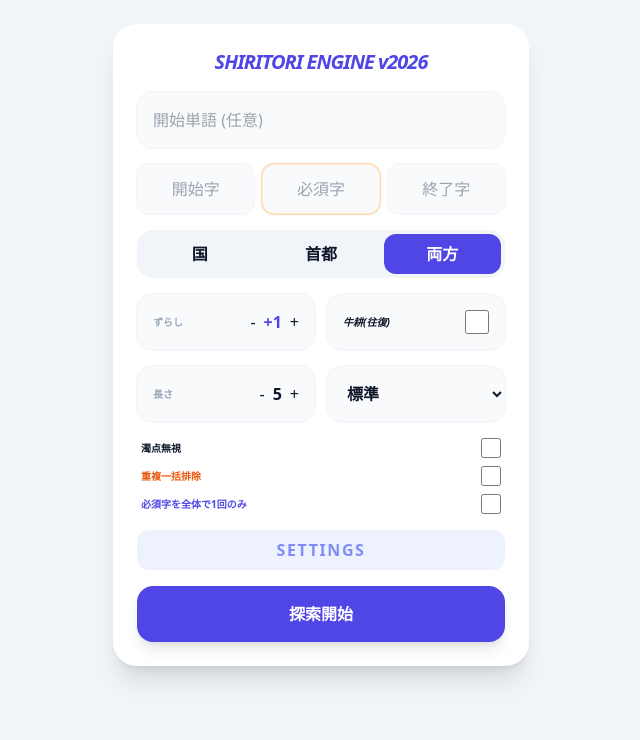
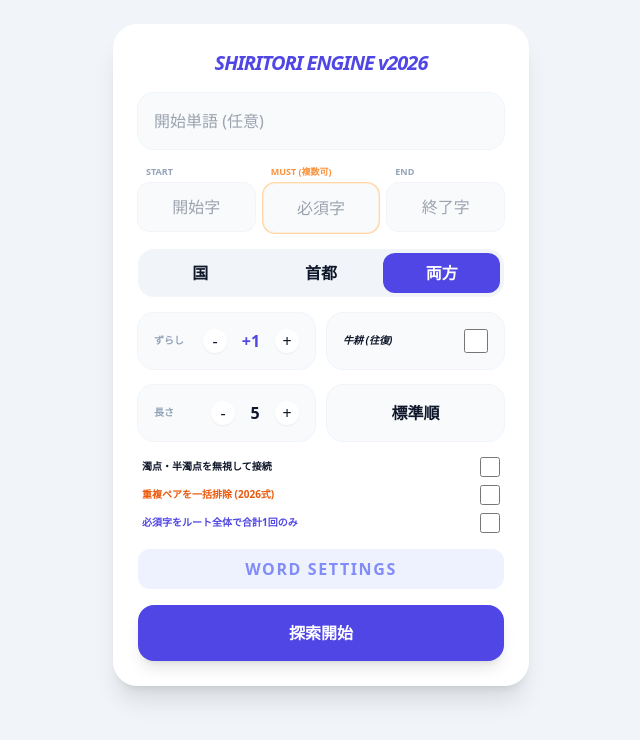
Before and after one commit to xjrstjrwvg-commits/pyongyang-, a Flask app: page / in a window 1280 px wide. Shown: the top 740 px of the page, without its empty margins (319-959 px from the left). Run offline with Flask 3, Linux system fonts and the light colour scheme; some libraries are stand-ins or nearby versions.

Commit message:
index.html
Refactor HTML structure and enhance styles for better user experience. Added animations and improved button interactions.

```diff
--- a/templates/index.html
+++ b/templates/index.html
@@ -5,74 +5,226 @@
     <meta name="viewport" content="width=device-width, initial-scale=1.0, maximum-scale=1.0, user-scalable=no">
     <title>極・しりとり v2026</title>
     <script src="https://cdn.tailwindcss.com"></script>
-    <style>input, select, button { font-size: 16px !important; } .tab-active { background-color: #4f46e5; color: white; }</style>
+    <style>
+        input, select, button { font-size: 16px !important; }
+        .tab-active { background-color: #4f46e5; color: white; }
+        /* スムーズなフェードイン */
+        #results { animation: fadeIn 0.3s ease-out; }
+        @keyframes fadeIn { from { opacity: 0; transform: translateY(10px); } to { opacity: 1; transform: translateY(0); } }
+    </style>
 </head>
 <body class="bg-slate-100 text-slate-900 pb-20 font-sans">
     <div class="max-w-md mx-auto px-4 pt-6 space-y-4">
-        <div class="bg-white rounded-3xl shadow-xl p-6 space-y-4">
+        <!-- メイン設定カード -->
+        <div class="bg-white rounded-3xl shadow-xl p-6 space-y-4 border border-white">
             <h1 class="font-black text-indigo-600 text-center text-xl italic tracking-tighter">SHIRITORI ENGINE v2026</h1>
-            <input id="sw" oninput="toK(this)" placeholder="開始単語 (任意)" class="w-full p-4 bg-slate-50 rounded-2xl ring-1 ring-slate-100 outline-none">
+
+            <!-- 単語・文字入力エリア -->
+            <input id="sw" oninput="toK(this)" placeholder="開始単語 (任意)" class="w-full p-4 bg-slate-50 rounded-2xl ring-1 ring-slate-100 outline-none focus:ring-indigo-300 transition-all">
+
             <div class="grid grid-cols-3 gap-2">
-                <input id="sc" oninput="toK(this)" placeholder="開始字" class="p-3 bg-slate-50 rounded-xl text-center outline-none ring-1 ring-slate-100">
-                <input id="mc" oninput="toK(this)" placeholder="必須字" class="p-3 bg-slate-50 rounded-xl text-center outline-none ring-1 ring-orange-200 border border-orange-100">
-                <input id="ec" oninput="toK(this)" placeholder="終了字" class="p-3 bg-slate-50 rounded-xl text-center outline-none ring-1 ring-slate-100">
+                <div class="flex flex-col gap-1">
+                    <span class="text-[9px] font-bold text-slate-400 ml-2 uppercase">Start</span>
+                    <input id="sc" oninput="toK(this)" placeholder="開始字" class="p-3 bg-slate-50 rounded-xl text-center outline-none ring-1 ring-slate-100 focus:ring-indigo-300">
+                </div>
+                <div class="flex flex-col gap-1">
+                    <span class="text-[9px] font-bold text-orange-400 ml-2 uppercase">Must (複数可)</span>
+                    <input id="mc" oninput="toK(this)" placeholder="必須字" class="p-3 bg-slate-50 rounded-xl text-center outline-none ring-1 ring-orange-200 border border-orange-100 focus:ring-orange-400">
+                </div>
+                <div class="flex flex-col gap-1">
+                    <span class="text-[9px] font-bold text-slate-400 ml-2 uppercase">End</span>
+                    <input id="ec" oninput="toK(this)" placeholder="終了字" class="p-3 bg-slate-50 rounded-xl text-center outline-none ring-1 ring-slate-100 focus:ring-indigo-300">
+                </div>
             </div>
+
+            <!-- カテゴリ選択 -->
             <div class="grid grid-cols-3 gap-1 p-1 bg-slate-100 rounded-2xl">
-                <button onclick="setCat('countries')" id="cat-countries" class="text-[10px] font-bold py-2 rounded-xl">国</button>
-                <button onclick="setCat('capitals')" id="cat-capitals" class="text-[10px] font-bold py-2 rounded-xl">首都</button>
-                <button onclick="setCat('both')" id="cat-both" class="tab-active text-[10px] font-bold py-2 rounded-xl">両方</button>
+                <button onclick="setCat('countries')" id="cat-countries" class="text-[10px] font-bold py-2 rounded-xl transition-all">国</button>
+                <button onclick="setCat('capitals')" id="cat-capitals" class="text-[10px] font-bold py-2 rounded-xl transition-all">首都</button>
+                <button onclick="setCat('both')" id="cat-both" class="tab-active text-[10px] font-bold py-2 rounded-xl transition-all">両方</button>
             </div>
+
+            <!-- 特殊ルール設定 -->
             <div class="grid grid-cols-2 gap-3">
                 <div class="bg-slate-50 p-4 rounded-2xl ring-1 ring-slate-100 flex justify-between items-center">
-                    <span class="text-[10px] font-bold text-slate-400">ずらし</span>
-                    <div class="flex items-center gap-2"><button onclick="adjS(-1)">-</button><span id="sDisp" class="font-black text-indigo-600">+1</span><button onclick="adjS(1)">+</button></div>
+                    <span class="text-[10px] font-bold text-slate-400 uppercase">ずらし</span>
+                    <div class="flex items-center gap-3">
+                        <button onclick="adjS(-1)" class="w-6 h-6 flex items-center justify-center bg-white rounded-full shadow-sm active:scale-90">-</button>
+                        <span id="sDisp" class="font-black text-indigo-600 w-6 text-center">+1</span>
+                        <button onclick="adjS(1)" class="w-6 h-6 flex items-center justify-center bg-white rounded-full shadow-sm active:scale-90">+</button>
+                    </div>
                 </div>
-                <label class="bg-slate-50 p-4 rounded-2xl ring-1 ring-slate-100 flex justify-between items-center text-[10px] font-bold italic"><span>牛耕(往復)</span><input type="checkbox" id="gk" class="w-6 h-6 accent-indigo-600"></label>
+                <label class="bg-slate-50 p-4 rounded-2xl ring-1 ring-slate-100 flex justify-between items-center text-[10px] font-bold italic cursor-pointer">
+                    <span>牛耕 (往復)</span>
+                    <input type="checkbox" id="gk" class="w-6 h-6 accent-indigo-600">
+                </label>
             </div>
+
+            <!-- 長さとソート -->
             <div class="grid grid-cols-2 gap-3">
                 <div class="bg-slate-50 p-4 rounded-2xl ring-1 ring-slate-100 flex justify-between items-center">
-                    <span class="text-[10px] font-bold text-slate-400">長さ</span>
-                    <div class="flex items-center gap-2"><button onclick="adjL(-1)">-</button><span id="lDisp" class="font-black">5</span><button onclick="adjL(1)">+</button></div>
+                    <span class="text-[10px] font-bold text-slate-400 uppercase">長さ</span>
+                    <div class="flex items-center gap-3">
+                        <button onclick="adjL(-1)" class="w-6 h-6 flex items-center justify-center bg-white rounded-full shadow-sm active:scale-90">-</button>
+                        <span id="lDisp" class="font-black w-4 text-center">5</span>
+                        <button onclick="adjL(1)" class="w-6 h-6 flex items-center justify-center bg-white rounded-full shadow-sm active:scale-90">+</button>
+                    </div>
                 </div>
-                <select id="st" class="bg-slate-50 p-4 rounded-2xl ring-1 ring-slate-100 font-black text-[10px] outline-none"><option value="default">標準</option><option value="length_desc">文字数多</option></select>
+                <select id="st" class="bg-slate-50 p-4 rounded-2xl ring-1 ring-slate-100 font-black text-[10px] outline-none appearance-none text-center">
+                    <option value="default">標準順</option>
+                    <option value="length_desc">文字数が多い順</option>
+                </select>
             </div>
+
+            <!-- チェックボックス群 -->
             <div class="space-y-2 px-1">
-                <label class="flex justify-between items-center text-[10px] font-bold"><span>濁点無視</span><input type="checkbox" id="vo" class="w-5 h-5 accent-indigo-600"></label>
-                <label class="flex justify-between items-center text-[10px] font-bold text-orange-600"><span>重複一括排除</span><input type="checkbox" id="ex" class="w-5 h-5 accent-orange-600"></label>
-                <label class="flex justify-between items-center text-[10px] font-bold text-indigo-600"><span>必須字を全体で1回のみ</span><input type="checkbox" id="lo" class="w-5 h-5 accent-indigo-600"></label>
+                <label class="flex justify-between items-center text-[10px] font-bold cursor-pointer">
+                    <span>濁点・半濁点を無視して接続</span>
+                    <input type="checkbox" id="vo" class="w-5 h-5 accent-indigo-600">
+                </label>
+                <label class="flex justify-between items-center text-[10px] font-bold text-orange-600 cursor-pointer">
+                    <span>重複ペアを一括排除 (2026式)</span>
+                    <input type="checkbox" id="ex" class="w-5 h-5 accent-orange-600">
+                </label>
+                <label class="flex justify-between items-center text-[10px] font-bold text-indigo-600 cursor-pointer">
+                    <span>必須字をルート全体で合計1回のみ</span>
+                    <input type="checkbox" id="lo" class="w-5 h-5 accent-indigo-600">
+                </label>
             </div>
-            <button onclick="openModal()" class="w-full py-2 text-[10px] font-bold text-indigo-400 bg-indigo-50 rounded-xl uppercase tracking-widest">Settings</button>
-            <button onclick="run()" id="runBtn" class="w-full bg-indigo-600 text-white font-black py-4 rounded-2xl shadow-lg">探索開始</button>
+
+            <button onclick="openModal()" class="w-full py-2 text-[10px] font-bold text-indigo-400 bg-indigo-50 rounded-xl uppercase tracking-widest hover:bg-indigo-100 transition-colors">Word Settings</button>
+            <button onclick="run()" id="runBtn" class="w-full bg-indigo-600 text-white font-black py-4 rounded-2xl shadow-lg active:scale-[0.98] transition-all">探索開始</button>
         </div>
-        <div id="statusArea" class="hidden flex justify-between items-center px-2"><span id="hc" class="text-sm font-black text-slate-600 italic">0 HIT</span><button onclick="copyAll()" class="text-[10px] font-bold text-indigo-600 bg-white px-5 py-2 rounded-full shadow-sm ring-1 ring-indigo-50">全文コピー</button></div>
+
+        <!-- ステータスエリア -->
+        <div id="statusArea" class="hidden flex justify-between items-center px-2">
+            <span id="hc" class="text-sm font-black text-slate-600 italic uppercase">0 HIT</span>
+            <button onclick="copyAll()" class="text-[10px] font-bold text-indigo-600 bg-white px-5 py-2 rounded-full shadow-sm ring-1 ring-indigo-50 active:bg-slate-50">全てコピー</button>
+        </div>
+
+        <!-- 結果表示エリア -->
         <div id="results" class="space-y-3"></div>
     </div>
-    <div id="modal" class="fixed inset-0 bg-black/50 hidden z-50 flex items-center justify-center p-4">
-        <div class="bg-white w-full max-h-[80vh] rounded-3xl p-6 flex flex-col overflow-hidden">
-            <div class="flex justify-between items-center mb-4"><span class="font-bold text-slate-500">詳細設定</span><button onclick="closeModal()" class="text-2xl">✕</button></div>
-            <div class="overflow-y-auto space-y-1">
+
+    <!-- 単語設定モーダル -->
+    <div id="modal" class="fixed inset-0 bg-black/50 hidden z-50 flex items-center justify-center p-4 backdrop-blur-sm">
+        <div class="bg-white w-full max-w-sm max-h-[80vh] rounded-3xl p-6 flex flex-col shadow-2xl">
+            <div class="flex justify-between items-center mb-4">
+                <span class="font-bold text-slate-500 uppercase text-xs tracking-widest">詳細単語設定</span>
+                <button onclick="closeModal()" class="text-2xl text-slate-300 hover:text-slate-600">✕</button>
+            </div>
+            <div class="overflow-y-auto space-y-1 pr-2 custom-scrollbar">
                 {% for w in all_words %}
-                <div class="flex justify-between py-2 border-b text-xs items-center"><span>{{ w }}</span><select id="cfg-{{ w }}" onchange="wc['{{ w }}']=parseInt(this.value)" class="p-1 bg-slate-50 rounded"><option value="0">可</option><option value="1">必須</option><option value="2">不可</option></select></div>
+                <div class="flex justify-between py-2 border-b border-slate-50 text-xs items-center">
+                    <span class="font-medium text-slate-700">{{ w }}</span>
+                    <select id="cfg-{{ w }}" onchange="wc['{{ w }}']=parseInt(this.value)" class="p-1 bg-slate-50 rounded-lg outline-none text-[10px] font-bold border border-slate-100">
+                        <option value="0">使用可</option>
+                        <option value="1" class="text-blue-600">必須</option>
+                        <option value="2" class="text-red-600">禁止</option>
+                    </select>
+                </div>
                 {% endfor %}
             </div>
         </div>
     </div>
+
     <script>
         let l=5, s=1, wc={}, cat='both';
+
+        // ひらがなをカタカナに変換
         function toK(e){e.value=e.value.replace(/[ぁ-ん]/g,s=>String.fromCharCode(s.charCodeAt(0)+0x60));}
+
+        // 長さ調整
         function adjL(v){l=Math.max(2,Math.min(12,l+v));document.getElementById('lDisp').innerText=l;}
+
+        // ずらし調整
         function adjS(v){s+=v;document.getElementById('sDisp').innerText=(s>=0?"+":"")+s;}
-        function setCat(c){cat=c;['countries','capitals','both'].forEach(i=>document.getElementById('cat-'+i).classList.remove('tab-active'));document.getElementById('cat-'+c).classList.add('tab-active');}
+
+        // カテゴリ切り替え
+        function setCat(c){
+            cat=c;
+            ['countries','capitals','both'].forEach(i=>document.getElementById('cat-'+i).classList.remove('tab-active'));
+            document.getElementById('cat-'+c).classList.add('tab-active');
+        }
+
         function openModal(){document.getElementById('modal').classList.remove('hidden');}
         function closeModal(){document.getElementById('modal').classList.add('hidden');}
+
         async function run(){
-            const btn=document.getElementById('runBtn'); btn.disabled=true;
-            document.getElementById('statusArea').classList.remove('hidden'); document.getElementById('hc').innerText="探索中...";
-            const r=await fetch('/search',{method:'POST',headers:{'Content-Type':'application/json'},body:JSON.stringify({start_word:document.getElementById('sw').value,start_char:document.getElementById('sc').value,must_char:document.getElementById('mc').value,end_char:document.getElementById('ec').value,shift_count:s,is_gyukou:document.getElementById('gk').checked,ignore_voiced:document.getElementById('vo').checked,exclude_conjugate:document.getElementById('ex').checked,limit_one:document.getElementById('lo').checked,category:cat,max_len:l,word_configs:wc,sort_type:document.getElementById('st').value})});
-            const d=await r.json(); btn.disabled=false; document.getElementById('hc').innerText=`${d.count} HIT`;
-            document.getElementById('results').innerHTML=d.routes.map(rt=>`<div class="bg-white p-5 rounded-3xl shadow-sm border border-slate-200"><div class="route-text font-bold text-indigo-900 mb-3 leading-relaxed">${rt.join(' → ')}</div><div class="flex justify-end"><button onclick="navigator.clipboard.writeText('${rt.join(' → ')}')" class="text-[10px] font-bold text-indigo-500 bg-indigo-50 px-4 py-2 rounded-lg active:bg-indigo-100 transition-colors">1行コピー</button></div></div>`).join('');
+            const btn = document.getElementById('runBtn');
+            const resDiv = document.getElementById('results');
+            btn.disabled = true;
+            btn.innerText = "探索中...";
+            document.getElementById('statusArea').classList.remove('hidden');
+            document.getElementById('hc').innerText = "CALCULATING...";
+            resDiv.innerHTML = "";
+
+            const payload = {
+                start_word: document.getElementById('sw').value,
+                start_char: document.getElementById('sc').value,
+                must_char: document.getElementById('mc').value,
+                end_char: document.getElementById('ec').value,
+                shift_count: s,
+                is_gyukou: document.getElementById('gk').checked,
+                ignore_voiced: document.getElementById('vo').checked,
+                exclude_conjugate: document.getElementById('ex').checked,
+                limit_one: document.getElementById('lo').checked,
+                category: cat,
+                max_len: l,
+                word_configs: wc,
+                sort_type: document.getElementById('st').value
+            };
+
+            try {
+                const r = await fetch('/search', {
+                    method: 'POST',
+                    headers: {'Content-Type': 'application/json'},
+                    body: JSON.stringify(payload)
+                });
+                const d = await r.json();
+
+                btn.disabled = false;
+                btn.innerText = "探索開始";
+                document.getElementById('hc').innerText = `${d.count} HIT`;
+
+                if (d.count === 0) {
+                    resDiv.innerHTML = `
+                        <div class="bg-orange-50 p-8 rounded-3xl border-2 border-dashed border-orange-200 text-center">
+                            <p class="text-orange-400 font-bold text-sm">条件に合うルートが<br>見つかりませんでした</p>
+                        </div>`;
+                } else {
+                    resDiv.innerHTML = d.routes.map(rt => `
+                        <div class="bg-white p-5 rounded-3xl shadow-sm border border-slate-200 group transition-all hover:shadow-md">
+                            <div class="route-text font-bold text-indigo-900 mb-3 leading-relaxed text-sm">
+                                ${rt.map(w => `<span class="inline-block">${w}</span>`).join(' <span class="text-indigo-300 mx-1">→</span> ')}
+                            </div>
+                            <div class="flex justify-end">
+                                <button onclick="copyText('${rt.join(' → ')}', this)" class="text-[10px] font-bold text-indigo-500 bg-indigo-50 px-4 py-2 rounded-lg active:bg-indigo-200 transition-colors">
+                                    コピー
+                                </button>
+                            </div>
+                        </div>`).join('');
+                }
+            } catch (e) {
+                btn.disabled = false;
+                btn.innerText = "探索開始";
+                alert("エラーが発生しました。");
+            }
         }
-        function copyAll(){const t=Array.from(document.querySelectorAll('.route-text')).map(el=>el.innerText).join('\n');navigator.clipboard.writeText(t);alert("全てコピーしました");}
+
+        function copyText(text, btn) {
+            navigator.clipboard.writeText(text);
+            const original = btn.innerText;
+            btn.innerText = "DONE!";
+            setTimeout(() => btn.innerText = original, 1000);
+        }
+
+        function copyAll(){
+            const t = Array.from(document.querySelectorAll('.route-text')).map(el => el.innerText.replace(/\s+/g, ' ')).join('\n');
+            if(!t) return;
+            navigator.clipboard.writeText(t);
+            alert("全ルートをコピーしました");
+        }
     </script>
 </body>
 </html>
```
